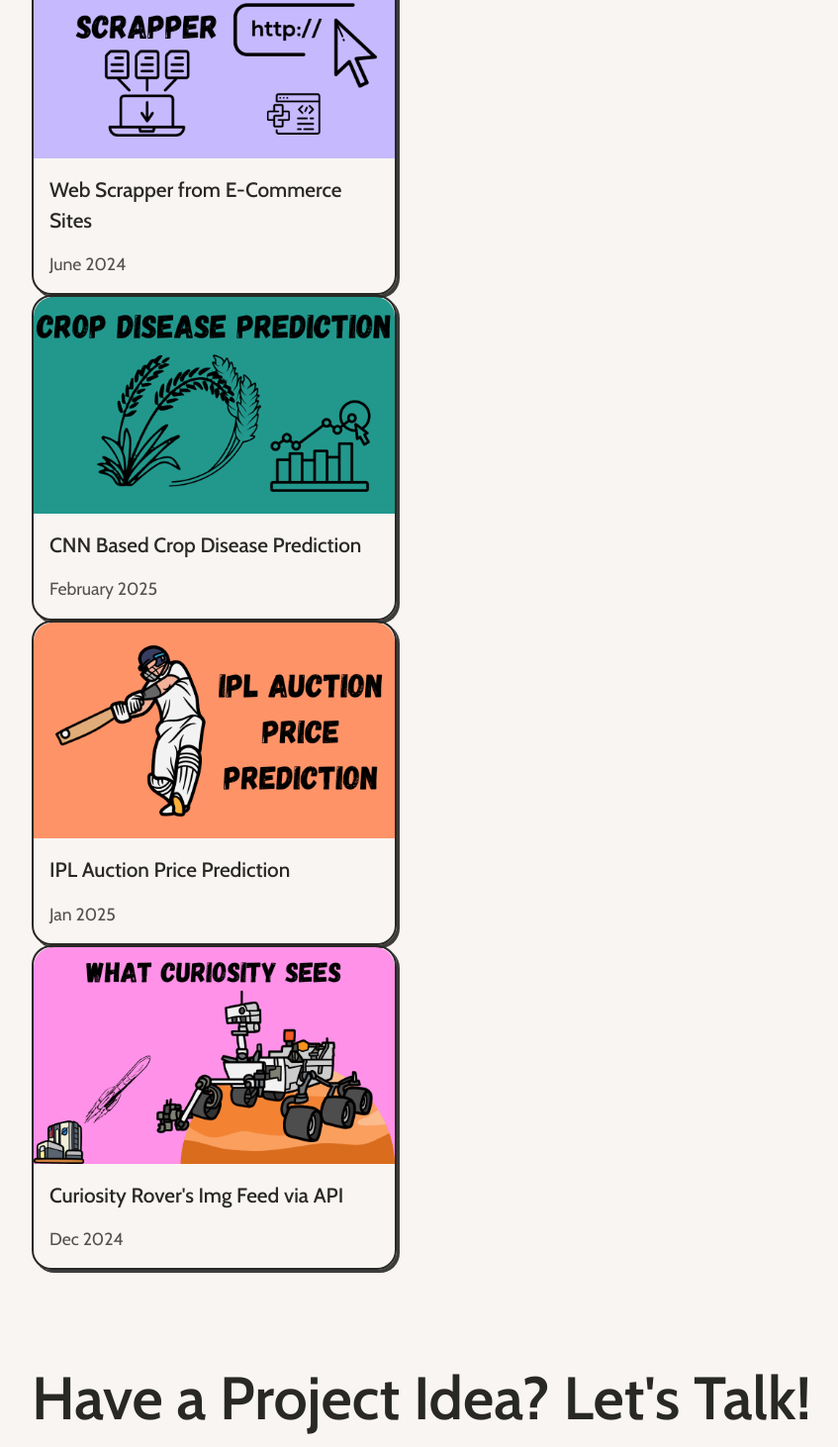
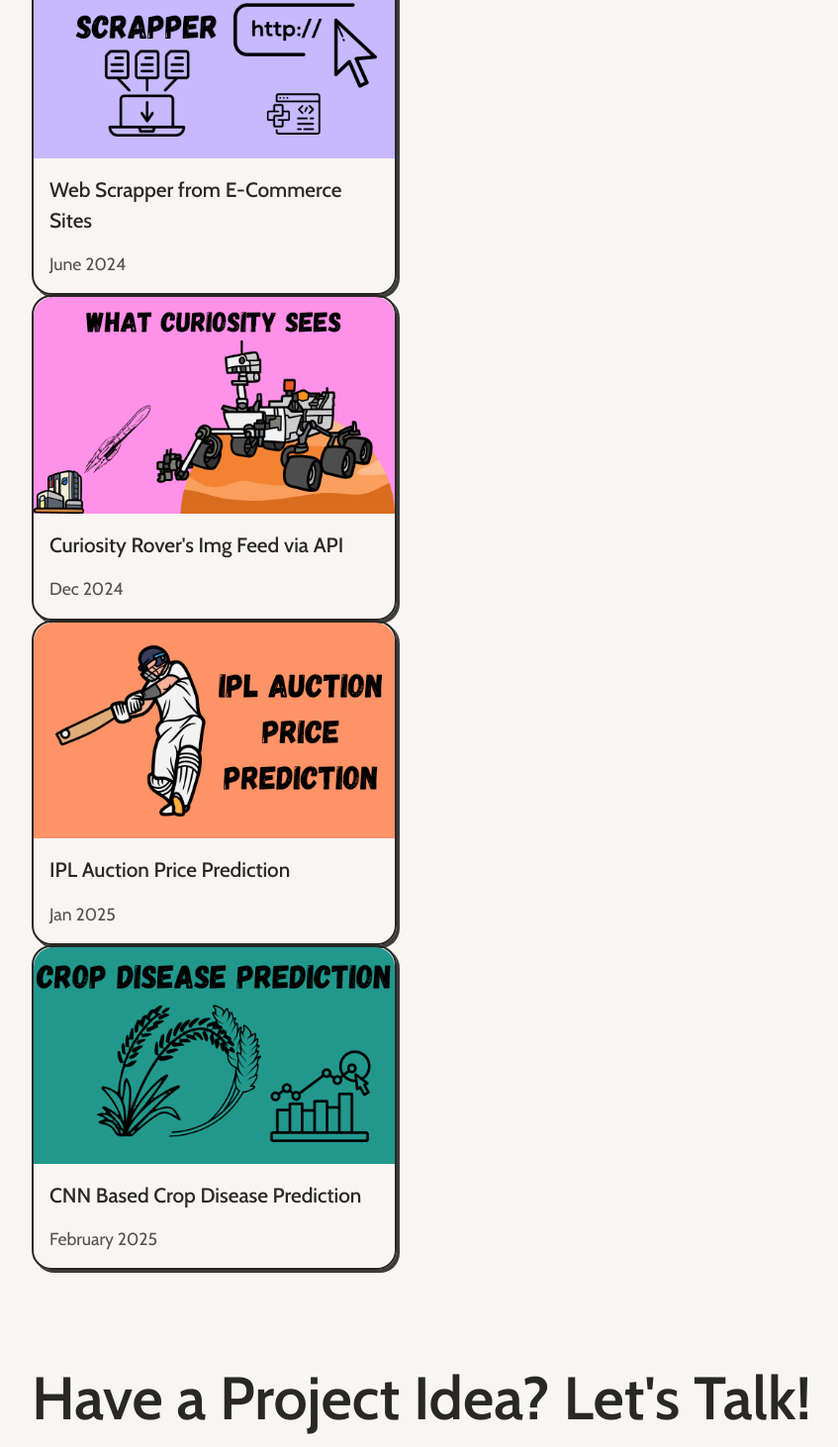
Before and after one commit to prathamm2506/new_portfolio, a React (Vite) app: page / in a window 1280 px wide. Shown: the part 10348-11810 px from the top of the page at 99% size, without its empty margins (32-879 px from the left). Built offline with nearby package versions, Linux system fonts and the light colour scheme.

Commit message:
updated on 13-2-25

```diff
--- a/src/components/projects/Project.jsx
+++ b/src/components/projects/Project.jsx
@@ -82,10 +82,10 @@ const Project = () => {
         </div>
 
         <div className='flex mt-12 justify-between respoproj'>
-            <div className='projcard'>
-                <img src={img10} alt="IMG" />
-                <a href="https://github.com/prathamm2506/Crop_Disease_Predict" target="_blank"><h3>CNN Based Crop Disease Prediction</h3></a>
-                <p>February 2025</p>
+        <div className='projcard'>
+                <img src={img12} alt="IMG" />
+                <a href="https://mars-five-rho.vercel.app/" target="_blank"><h3>Curiosity Rover's Img Feed via API</h3></a>
+                <p>Dec 2024</p>
             </div>
 
             <div className='projcard'>
@@ -95,9 +95,9 @@ const Project = () => {
             </div>
 
             <div className='projcard'>
-                <img src={img12} alt="IMG" />
-                <a href="https://mars-five-rho.vercel.app/" target="_blank"><h3>Curiosity Rover's Img Feed via API</h3></a>
-                <p>Dec 2024</p>
+                <img src={img10} alt="IMG" />
+                <a href="https://github.com/prathamm2506/Crop_Disease_Predict" target="_blank"><h3>CNN Based Crop Disease Prediction</h3></a>
+                <p>February 2025</p>
             </div>
         </div>
     </div>
```
Also changed, not shown: 1 other file (tests, documents, lock files or other folders).
